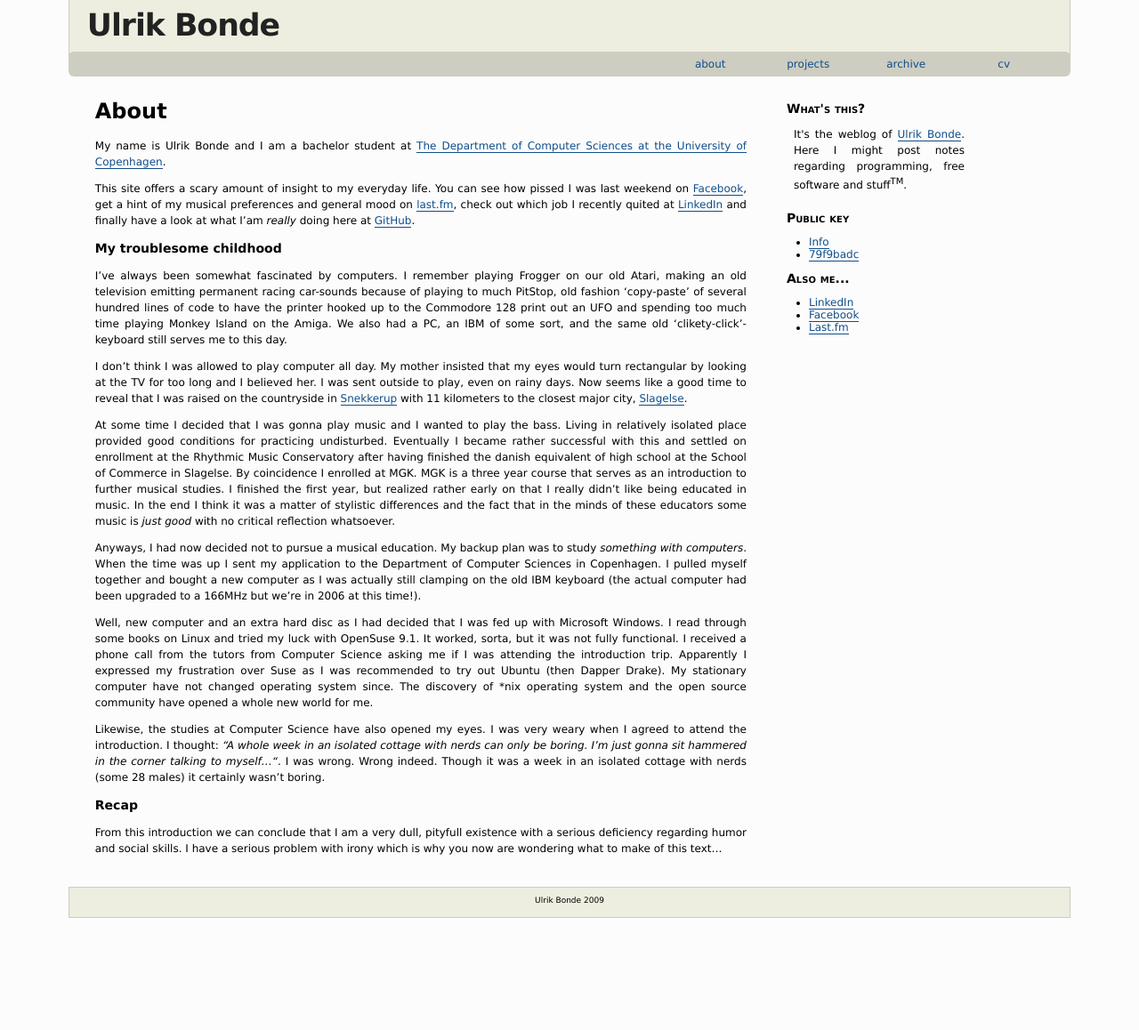
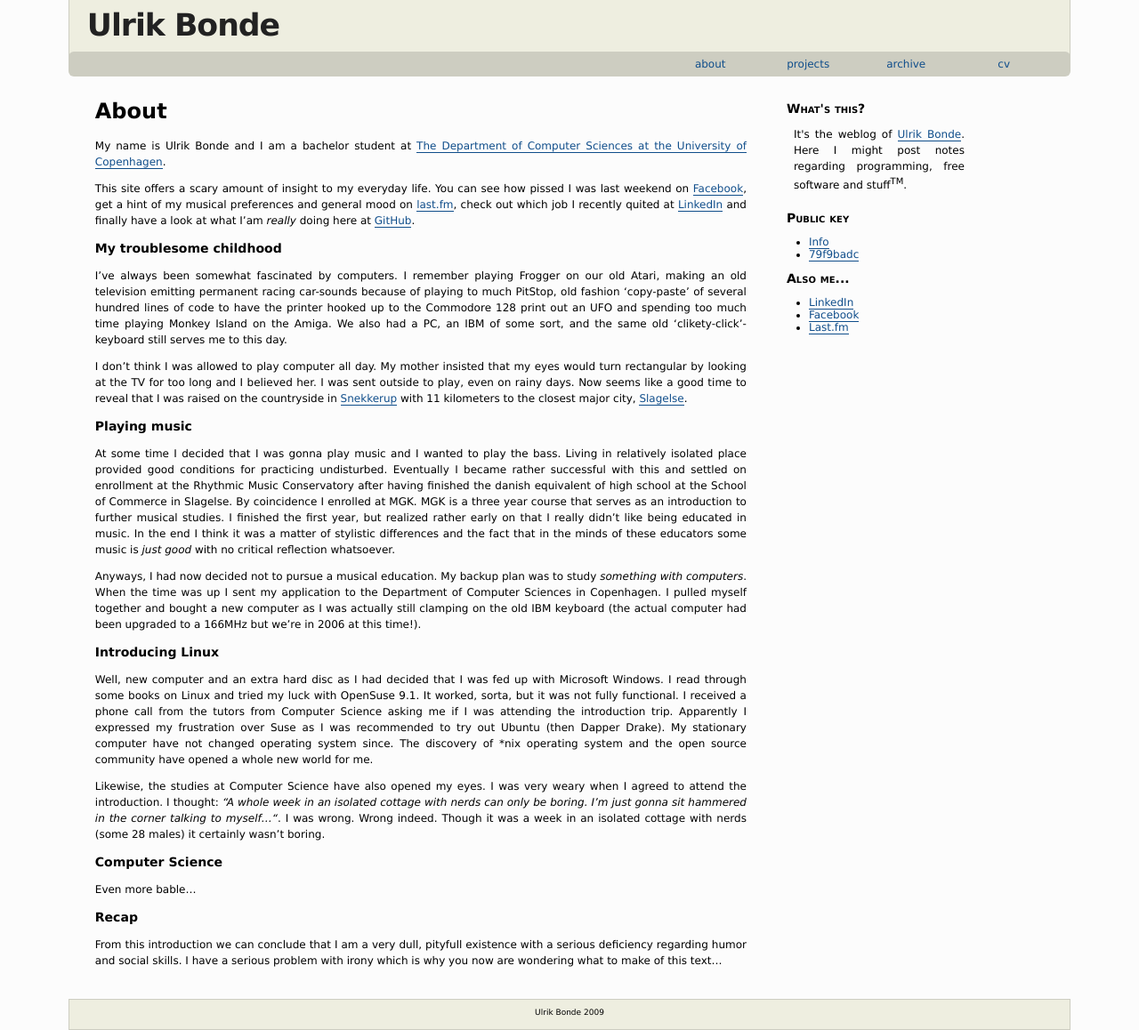
Before and after one commit to bonde/bonde.github.com, a Jekyll site: the page built from about/index.md, in a window 1280 px wide. Shown: the whole page at 89% size. Built offline with Jekyll 4.4.1, drawn with Linux system fonts in a browser that asks for light colours; Markdown is read by kramdown in place of the engine named in the settings; comment, search, counter and statistics services are not loaded; before the commit the page ends 1032 px from its top, so only the background shows below that.

Commit message:
Added captions

```diff
--- a/about/index.md
+++ b/about/index.md
@@ -30,6 +30,8 @@ her. I was sent outside to play, even on rainy days. Now seems like a good time
 to reveal that I was raised on the countryside in [Snekkerup][snekkerup]
 with 11 kilometers to the closest major city, [Slagelse][slagelse].
 
+### Playing music
+
 At some time I decided that I was gonna play music and I wanted to play the
 bass. Living in relatively isolated place provided good conditions for
 practicing undisturbed. Eventually I became rather successful with this and
@@ -48,6 +50,8 @@ and bought a new computer as I was actually still clamping on the old IBM
 keyboard (the actual computer had been upgraded to a 166MHz but we're in 2006 at
 this time!).
 
+### Introducing Linux
+
 Well, new computer and an extra hard disc as I had decided that I was fed up
 with Microsoft Windows. I read through some books on Linux and tried my luck
 with OpenSuse 9.1. It worked, sorta, but it was not fully functional. I received
@@ -64,6 +68,10 @@ the corner talking to myself..."*. I was wrong. Wrong indeed. Though it was a
 week in an isolated cottage with nerds (some 28 males) it certainly wasn't
 boring.
 
+### Computer Science
+
+Even more bable...
+
 ### Recap
 
 From this introduction we can conclude that I am a very dull, pityfull existence with
```
